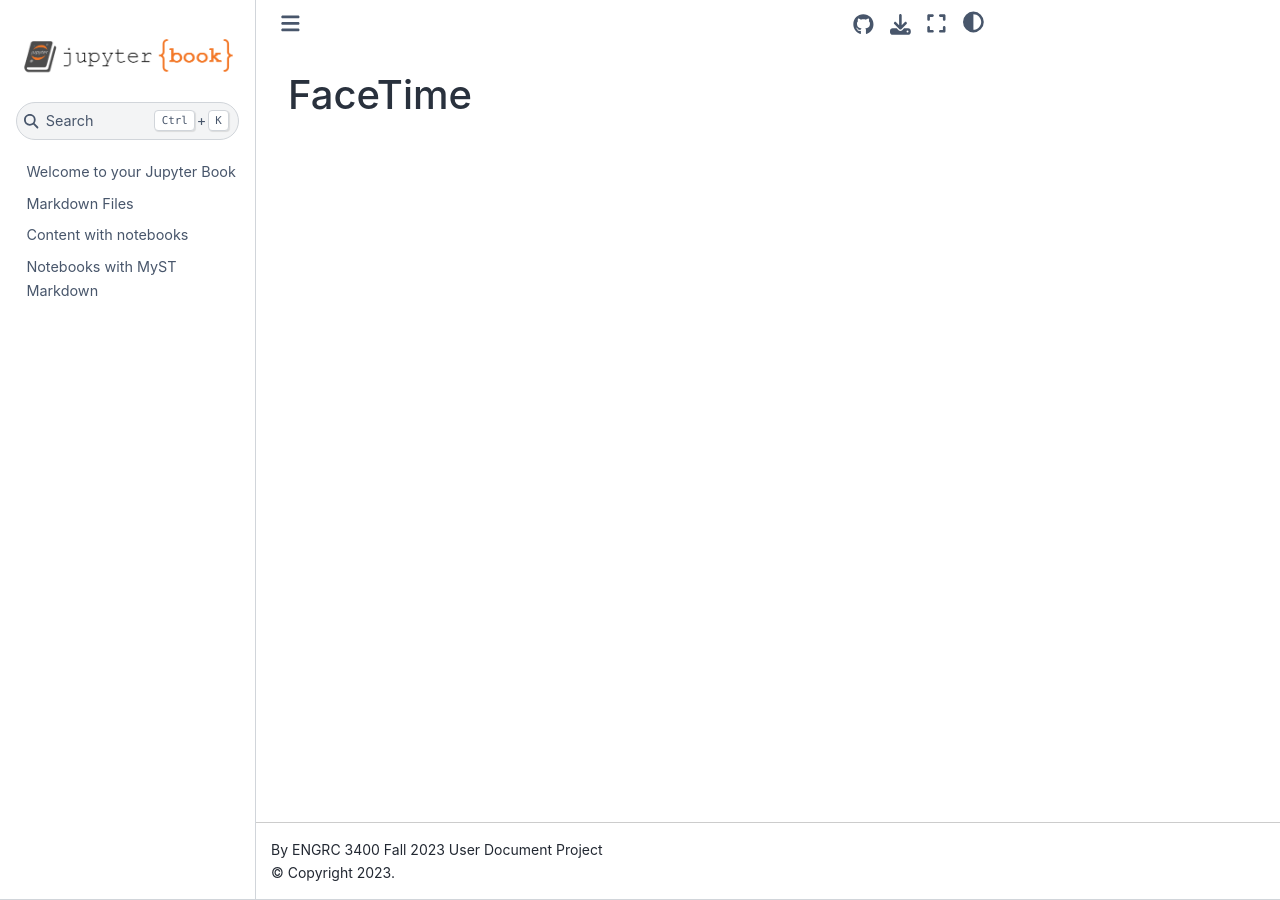
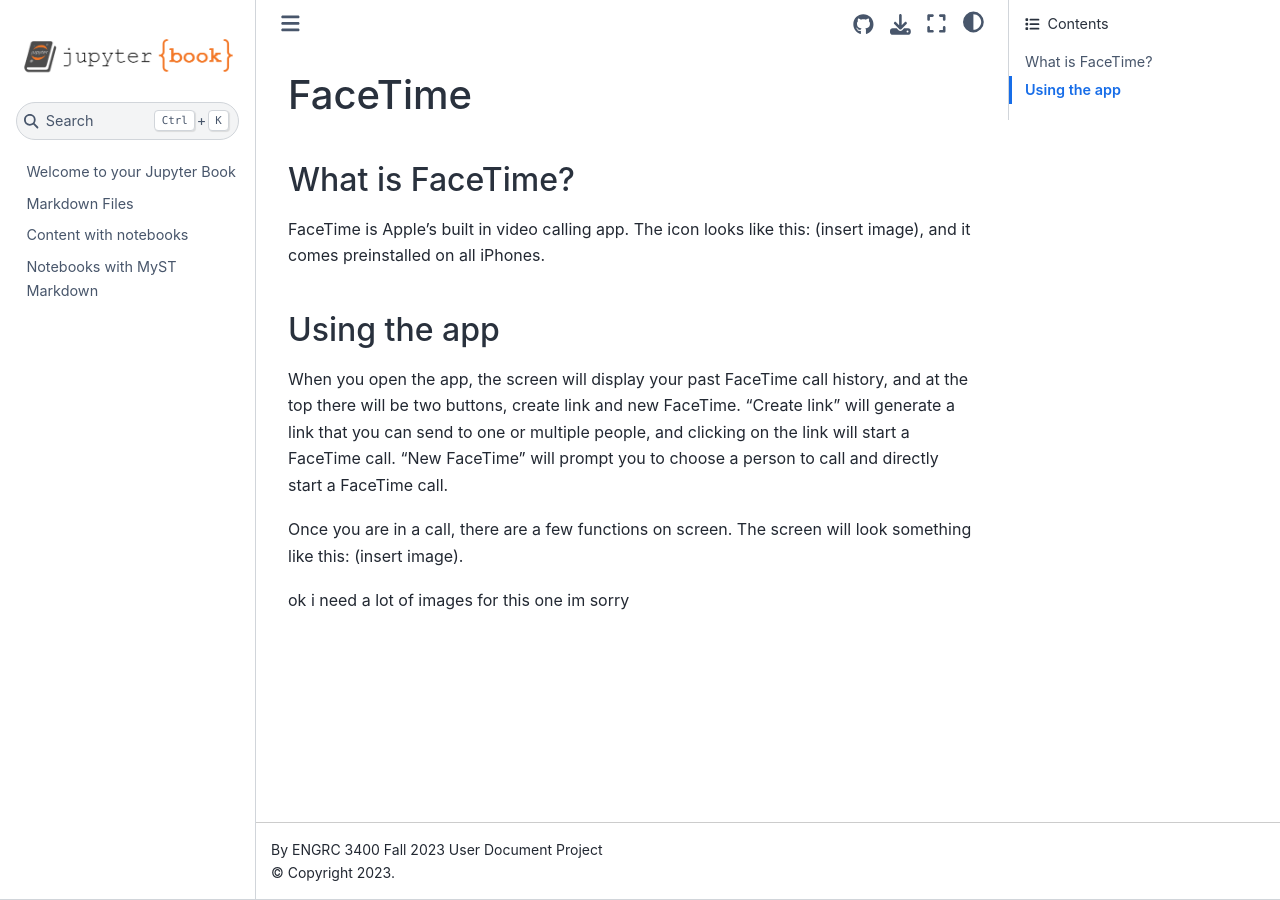
Before and after one commit to LunarEclipseCode/engrc-3500-team2, a Jupyter Book: the page built from tutorial2-facetime.md, in a window 1280 px wide. Built offline with Jupyter Book 1.0.4 settings and Sphinx 7.4.7 and the Sphinx Book theme 1.1.4, drawn with Linux system fonts in a browser that asks for light colours.

Commit message:
started facetime tutorial, need images

```diff
--- a/tutorial2-facetime.md
+++ b/tutorial2-facetime.md
@@ -1 +1,11 @@
 # FaceTime
+
+## What is FaceTime?
+FaceTime is Apple's built in video calling app. The icon looks like this: (insert image), and it comes preinstalled on all iPhones.
+
+## Using the app
+When you open the app, the screen will display your past FaceTime call history, and at the top there will be two buttons, create link and new FaceTime. "Create link" will generate a link that you can send to one or multiple people, and clicking on the link will start a FaceTime call. "New FaceTime" will prompt you to choose a person to call and directly start a FaceTime call.
+
+Once you are in a call, there are a few functions on screen. The screen will look something like this: (insert image).
+
+ok i need a lot of images for this one im sorry
```
